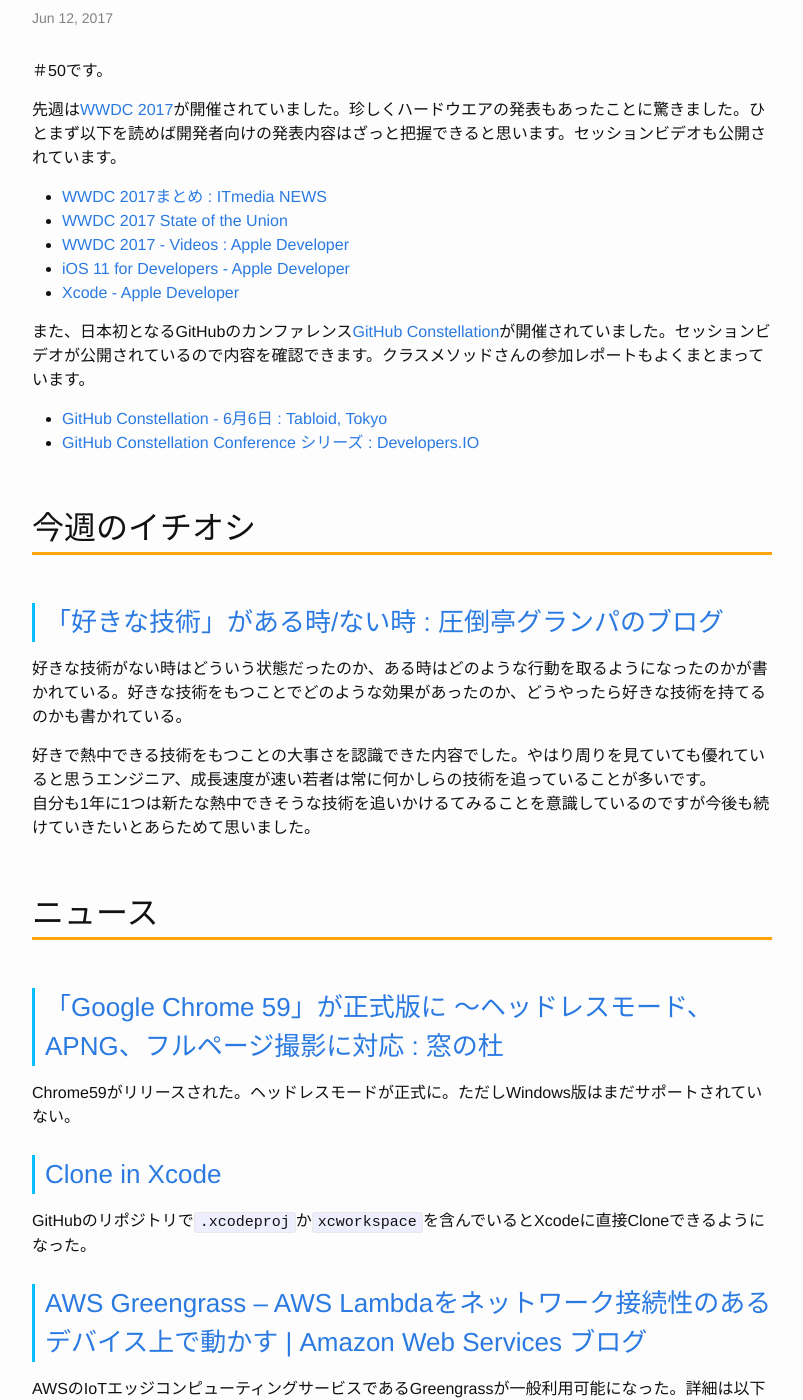
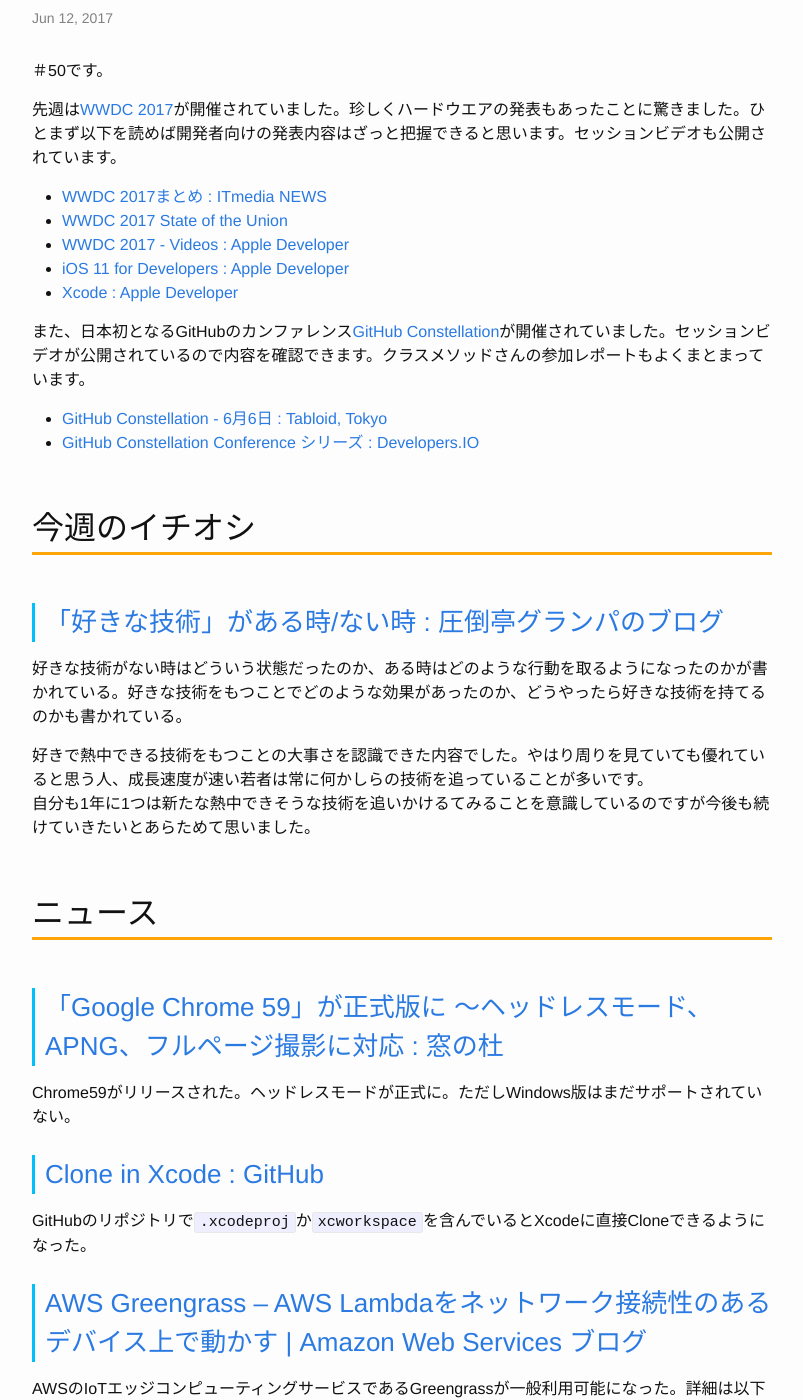
Before and after one commit to Gather-Tech/Gather-Tech.github.io, a Jekyll site: the page built from _posts/2017/2017-06-12-Gather50.md, in a window 1280 px wide and 1400 px high, scrolled down 492 px. Shown: the whole window, without its empty margins (238-1041 px from the left). Built offline with Jekyll 4.4.1, drawn with Linux system fonts in a browser that asks for light colours; some of the changed text lies outside the part shown.

Commit message:
fix typo

```diff
--- a/_posts/2017/2017-06-12-Gather50.md
+++ b/_posts/2017/2017-06-12-Gather50.md
@@ -13,8 +13,8 @@
 - [WWDC 2017まとめ : ITmedia NEWS](http://www.itmedia.co.jp/news/articles/1706/06/news057.html)
 - [WWDC 2017 State of the Union](https://medium.com/@freak4pc/wwdc-2017-state-of-the-union-tl-dr-4955b5cd3a10)
 - [WWDC 2017 - Videos : Apple Developer](https://developer.apple.com/videos/wwdc2017/)
-- [iOS 11 for Developers - Apple Developer](https://developer.apple.com/ios/)
-- [Xcode - Apple Developer](https://developer.apple.com/xcode/)
+- [iOS 11 for Developers : Apple Developer](https://developer.apple.com/ios/)
+- [Xcode : Apple Developer](https://developer.apple.com/xcode/)
 
 また、日本初となるGitHubのカンファレンス[GitHub Constellation](https://githubuniverse.com/constellation/)が開催されていました。セッションビデオが公開されているので内容を確認できます。クラスメソッドさんの参加レポートもよくまとまっています。
 
@@ -27,7 +27,7 @@
 
 好きな技術がない時はどういう状態だったのか、ある時はどのような行動を取るようになったのかが書かれている。好きな技術をもつことでどのような効果があったのか、どうやったら好きな技術を持てるのかも書かれている。
 
-好きで熱中できる技術をもつことの大事さを認識できた内容でした。やはり周りを見ていても優れていると思うエンジニア、成長速度が速い若者は常に何かしらの技術を追っていることが多いです。
+好きで熱中できる技術をもつことの大事さを認識できた内容でした。やはり周りを見ていても優れていると思う人、成長速度が速い若者は常に何かしらの技術を追っていることが多いです。
 自分も1年に1つは新たな熱中できそうな技術を追いかけるてみることを意識しているのですが今後も続けていきたいとあらためて思いました。
 
 ## ニュース
@@ -36,7 +36,7 @@
 
 Chrome59がリリースされた。ヘッドレスモードが正式に。ただしWindows版はまだサポートされていない。
 
-### [Clone in Xcode](https://github.com/blog/2375-clone-in-xcode)
+### [Clone in Xcode : GitHub](https://github.com/blog/2375-clone-in-xcode)
 
 GitHubのリポジトリで`.xcodeproj`か`xcworkspace`を含んでいるとXcodeに直接Cloneできるようになった。
 
@@ -44,11 +44,11 @@
 
 AWSのIoTエッジコンピューティングサービスであるGreengrassが一般利用可能になった。詳細は以下が分かりやすい。
 
+- [【新サービス】AWS GreengrassがGA(一般利用開始)になりました！ : Developers.IO](http://dev.classmethod.jp/cloud/aws/aws-greengrass-is-now-generall-available/)
+
 ### [Docs.com サービスの終了についての重要なお知らせ : Office サポート](https://support.office.com/ja-jp/article/Docs-com-%E3%82%B5%E3%83%BC%E3%83%93%E3%82%B9%E3%81%AE%E7%B5%82%E4%BA%86%E3%81%AB%E3%81%A4%E3%81%84%E3%81%A6%E3%81%AE%E9%87%8D%E8%A6%81%E3%81%AA%E3%81%8A%E7%9F%A5%E3%82%89%E3%81%9B-3b0d4877-1643-457c-9756-8caf28b94da4)
 
 MicrosoftのDocs.comが2017年12月15日をもってサービス終了するとのこと。Office365利用者にはOneDrive for Businessに自動バックアップする方法が後日アナウンスされるとのこと。
-
-- [【新サービス】AWS GreengrassがGA(一般利用開始)になりました！ : Developers.IO](http://dev.classmethod.jp/cloud/aws/aws-greengrass-is-now-generall-available/)
 
 ## アーティクル
 
```
